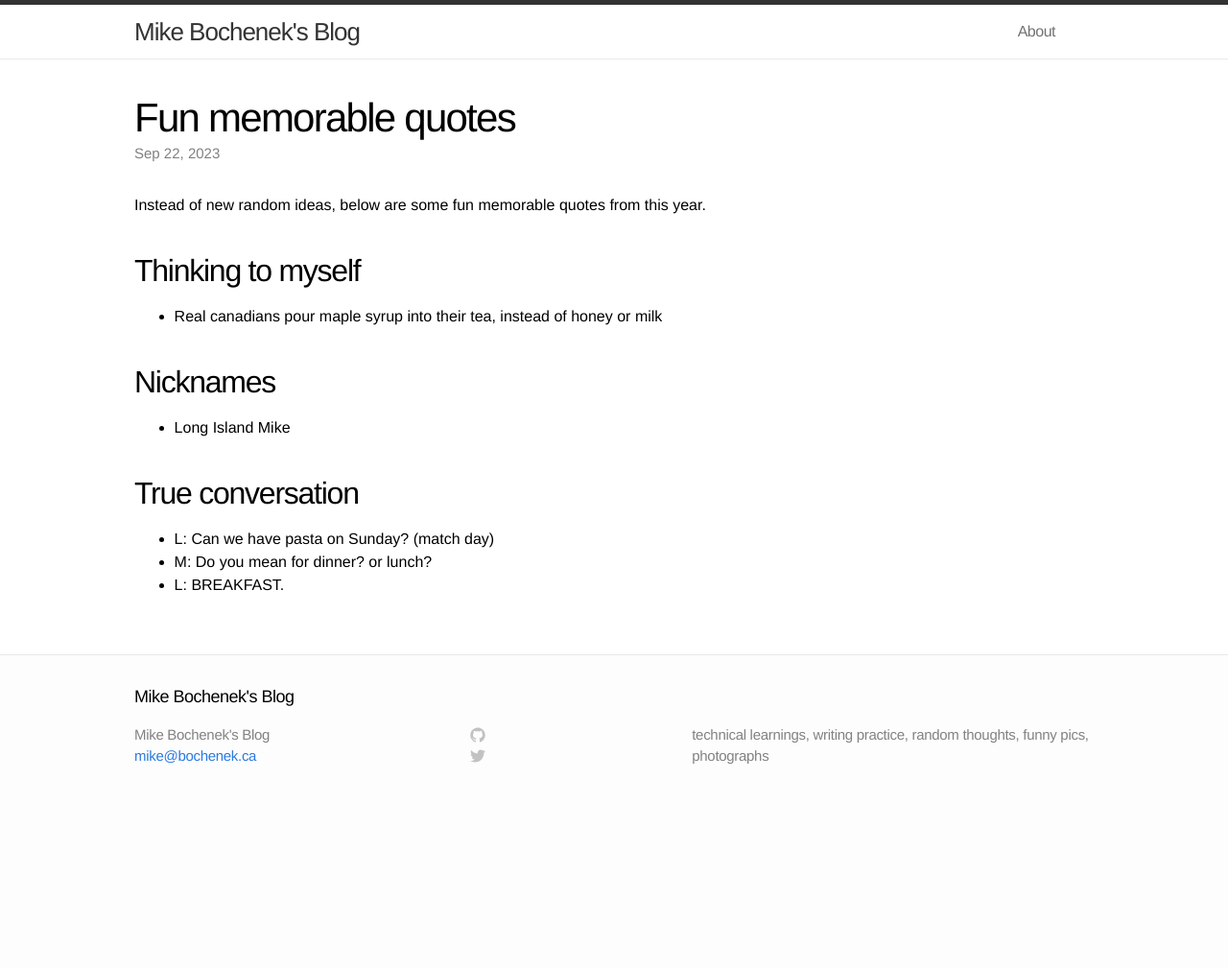
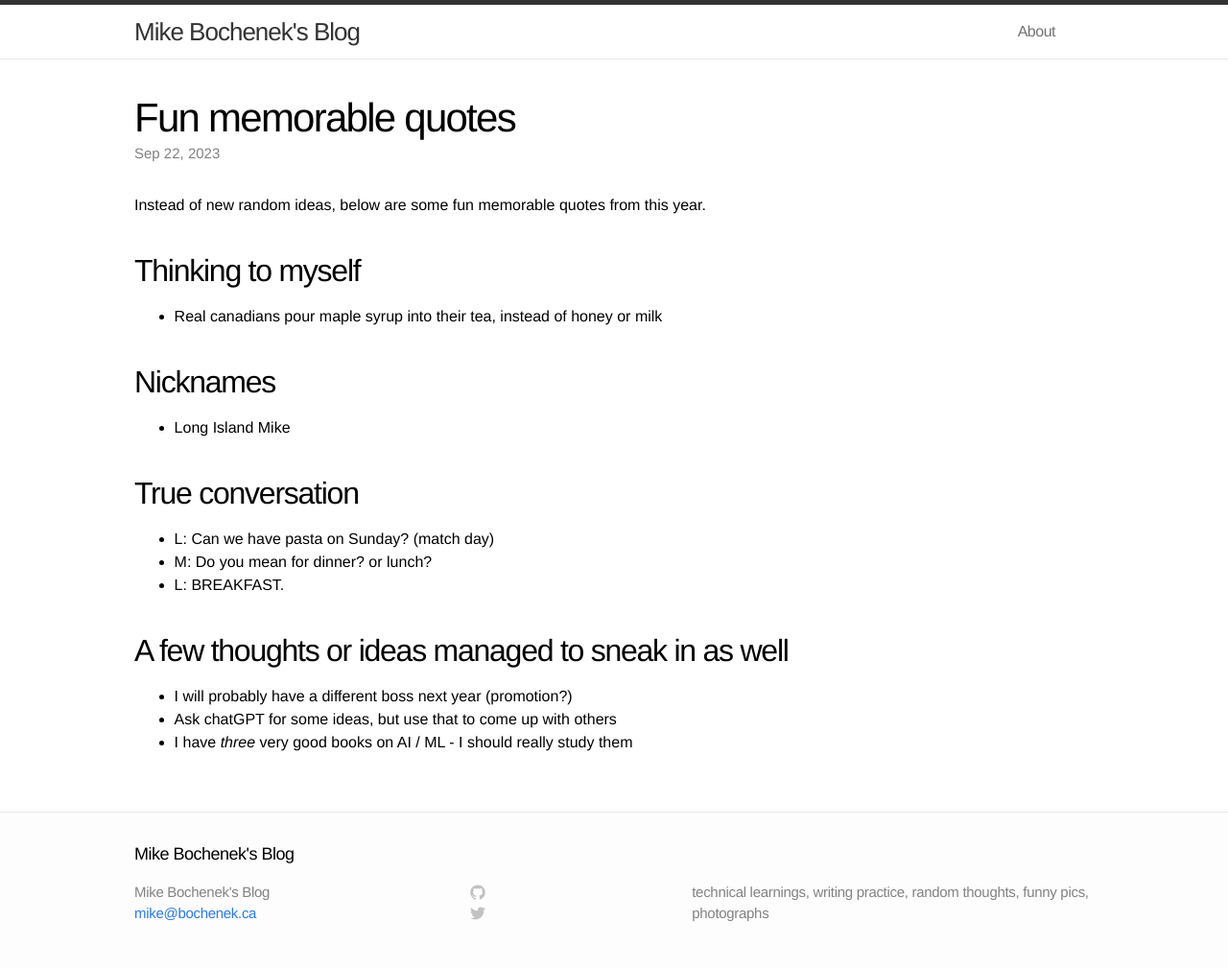
Before and after one commit to mikebochenek/learning, a Jekyll site: the page built from blog/_posts/2023-09-22-fun-quotes.markdown, in a window 1280 px wide. Shown: the whole page at 96% size. Built offline with Jekyll 4.4.1, drawn with Linux system fonts in a browser that asks for light colours; before the commit the page ends 900 px from its top, so only the background shows below that.

Commit message:
adding some ideas as well (to quotes post)

```diff
--- a/blog/_posts/2023-09-22-fun-quotes.markdown
+++ b/blog/_posts/2023-09-22-fun-quotes.markdown
@@ -17,3 +17,8 @@ Instead of new random ideas, below are some fun memorable quotes from this year.
 - L: Can we have pasta on Sunday? (match day)
 - M: Do you mean for dinner?  or lunch?
 - L: BREAKFAST.
+
+## A few thoughts or ideas managed to sneak in as well
+- I will probably have a different boss next year (promotion?)
+- Ask chatGPT for some ideas, but use that to come up with others
+- I have *three* very good books on AI / ML - I should really study them
```
